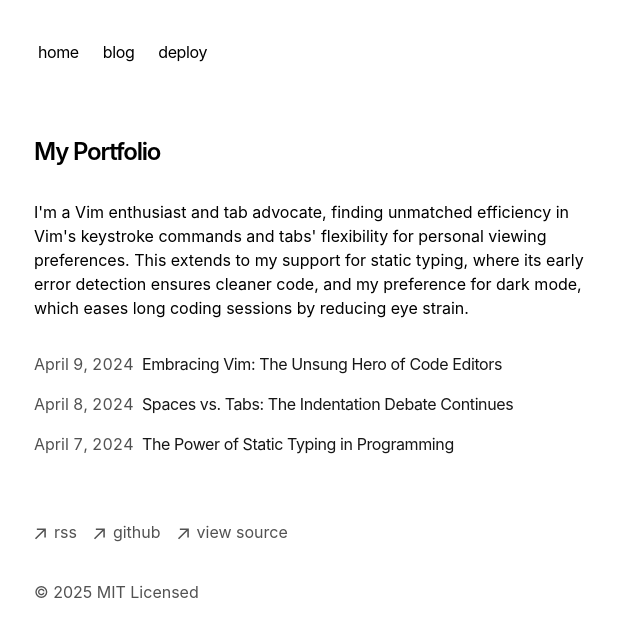
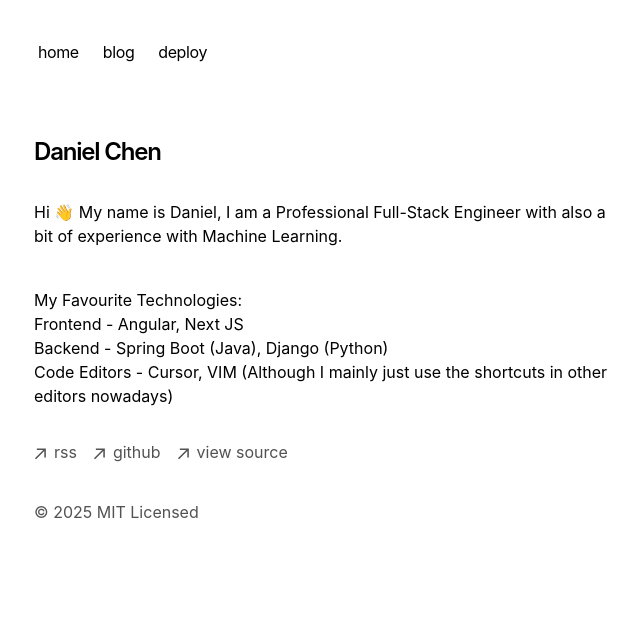
Before and after one commit to daniel-chen2/blog-portfolio, a Next.js app: page / in a window 1280 px wide. Shown: the top 636 px of the page, without its empty margins (318-958 px from the left). Built offline with nearby package versions, Linux system fonts and the light colour scheme.

Commit message:
feat: change references to Daniel

```diff
--- a/app/page.tsx
+++ b/app/page.tsx
@@ -2,20 +2,22 @@ import { BlogPosts } from 'app/components/posts'
 
 export default function Page() {
   return (
+    <>
       <section>
         <h1 className="mb-8 text-2xl font-semibold tracking-tighter">
-        My Portfolio
+          Daniel Chen
         </h1>
         <p className="mb-4">
-        {`I'm a Vim enthusiast and tab advocate, finding unmatched efficiency in
-        Vim's keystroke commands and tabs' flexibility for personal viewing
-        preferences. This extends to my support for static typing, where its
-        early error detection ensures cleaner code, and my preference for dark
-        mode, which eases long coding sessions by reducing eye strain.`}
+          Hi 👋 My name is Daniel, I am a Professional Full-Stack Engineer with also a bit of experience with Machine Learning.
+          <br /><br />
         </p>
-      <div className="my-8">
-        <BlogPosts />
-      </div>
+        <h2>My Favourite Technologies:</h2>
+        Frontend - Angular, Next JS
+        <br />
+        Backend - Spring Boot (Java), Django (Python)
+        <br />
+        Code Editors - Cursor, VIM (Although I mainly just use the shortcuts in other editors nowadays)
       </section>
+    </>
   )
 }
```
Also changed, not shown: 1 other file (tests, documents, lock files or other folders). Lines whose indentation alone changed are shown as unchanged.
